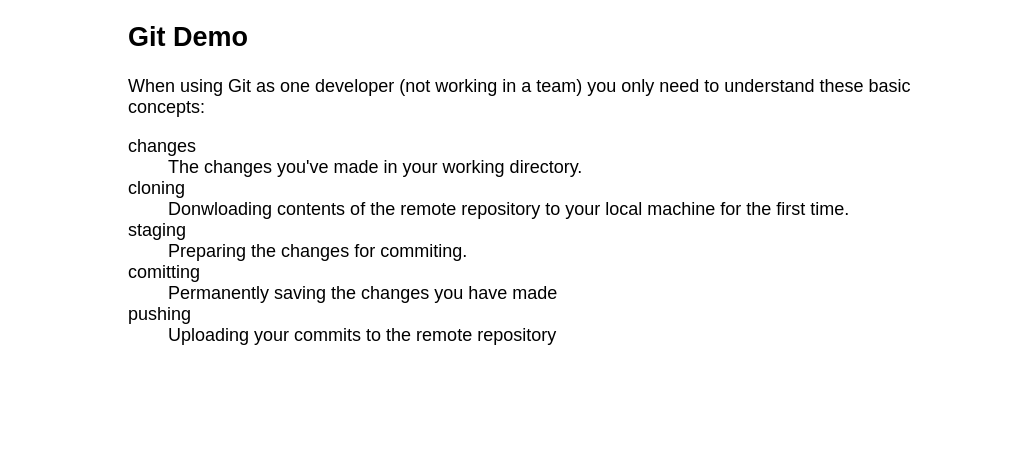
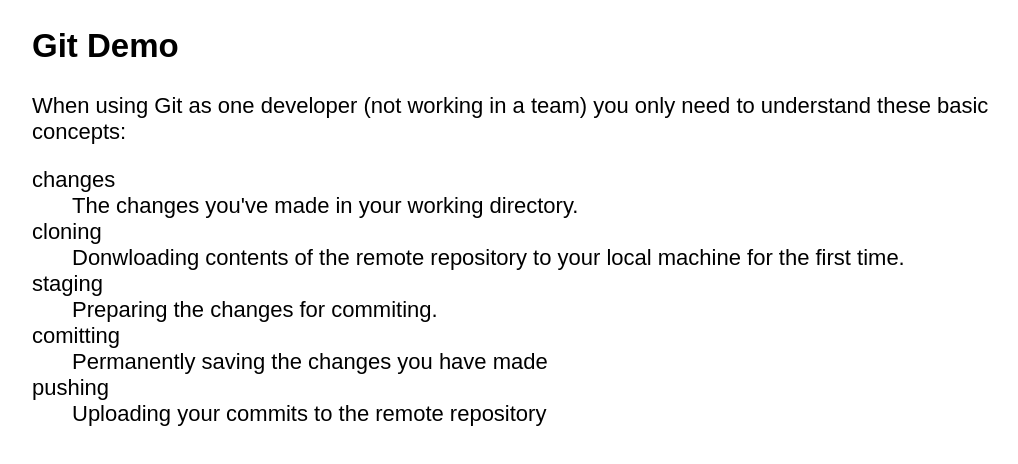
Before and after one commit to j4jan/gitdemo, a plain HTML site: page index.html in a window 1280 px wide. Shown: the whole page, without its empty margins (80-1098 px from the left). Drawn offline with Linux system fonts and the light colour scheme.

Commit message:
change of html

```diff
--- a/index.html
+++ b/index.html
@@ -5,11 +5,11 @@
   <meta name="viewport" content="width=device-width, initial-scale=1.0" />
   <meta http-equiv="X-UA-Compatible" content="ie=edge" />
   <link rel="stylesheet" href="style.css" />
-  <title>Git Demo</title>
+  <title>Git Demonstration</title>
 </head>
 <body>
   <article>
-    <h1>Git Demo</h1>
+    <h2>Git Demo</h2>
     <p>When using Git as one developer (not working in a team) you only need to understand these basic concepts:</p>
 
     <dl>
--- a/style.css
+++ b/style.css
@@ -4,7 +4,7 @@
 
 html {
   font-family: sans-serif;
-  font-size: 18px;
+  font-size: 22px;
 }
 
 article {
```
